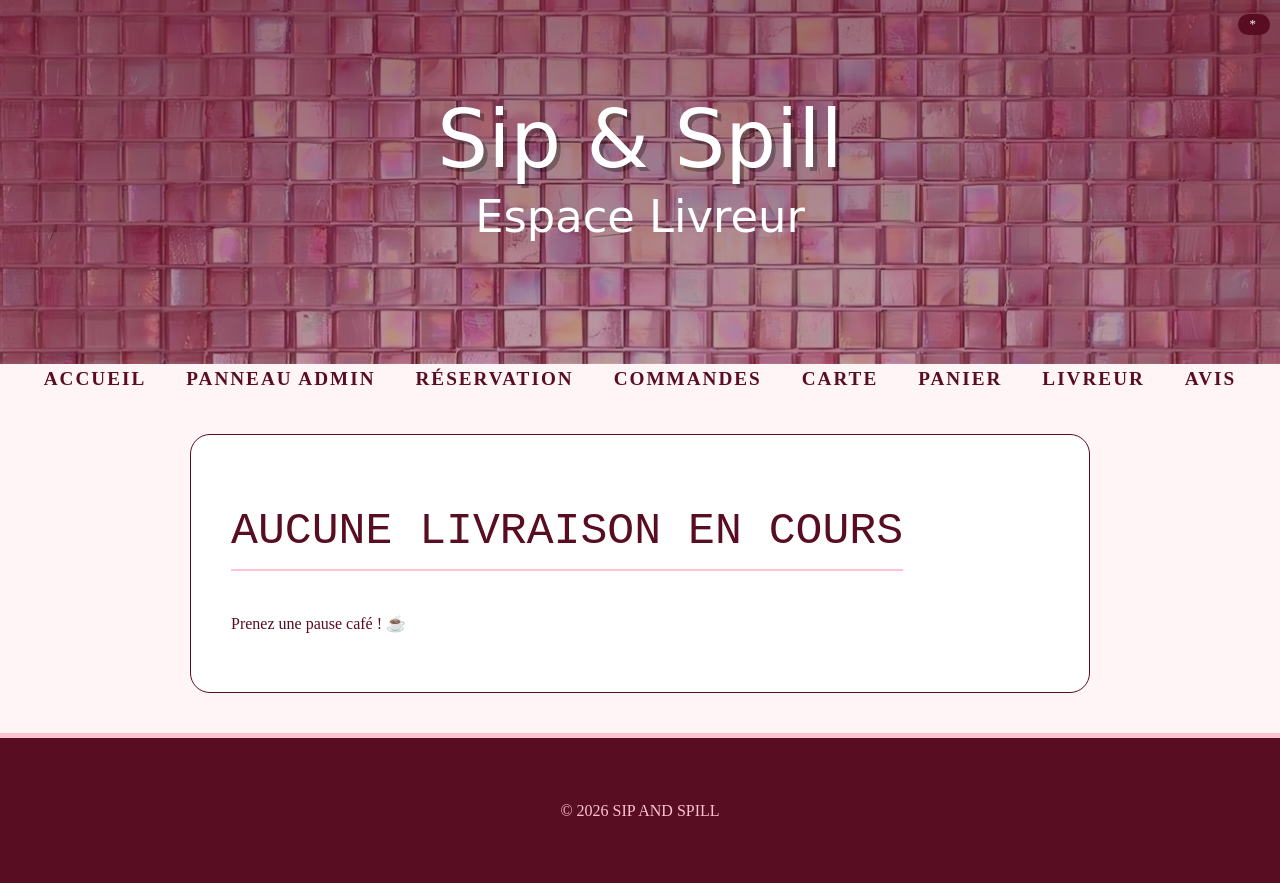
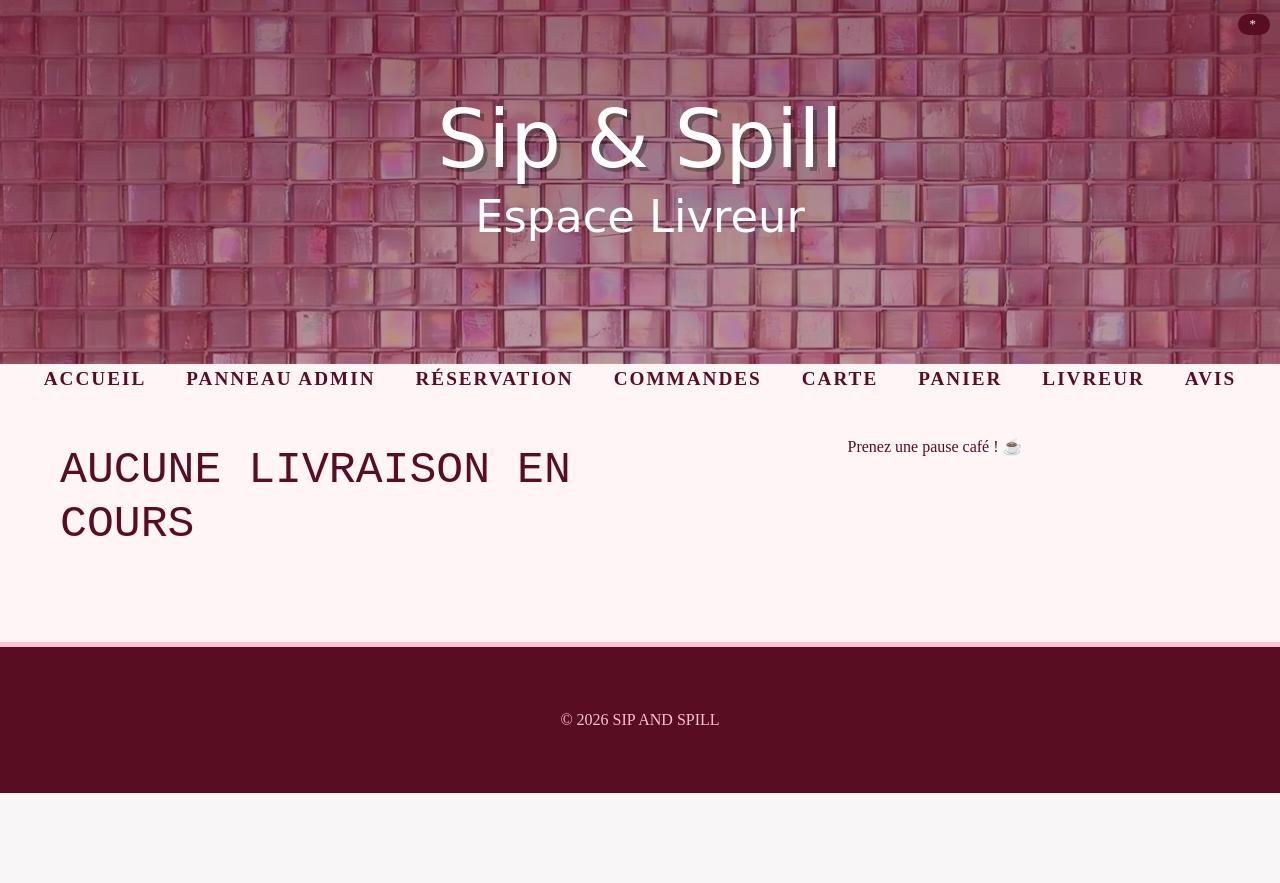
Before and after one commit to s6xtine/MEF1-A-2026, a PHP site: page /MEF1-A-2026/livraison.php in a window 1280 px wide. After the commit the page ends 793 px from the top, so only its background shows below. Run offline with PHP 8.4, Linux system fonts and the light colour scheme; the visitor is signed in with stand-in values (Sample User, id 1).

Commit message:
ok letq go

```diff
--- a/livraison.php
+++ b/livraison.php
@@ -3,7 +3,6 @@ session_start();
 
 $fichier_commandes = 'data/commandes.json';
 $commandes_en_livraison = [];
-
 
 $mon_nom_livreur = $_SESSION['prenom'] . " " . $_SESSION['nom'];
 
@@ -13,7 +12,6 @@ if (file_exists($fichier_commandes)) {
         $toutes_les_commandes = json_decode($contenu, true);
 
         foreach ($toutes_les_commandes as $cmd) {
-
             $est_pour_moi = isset($cmd['livreur']) && $cmd['livreur'] === $mon_nom_livreur;
 
             if ($cmd['statut'] === 'En livraison'  && $est_pour_moi) {
@@ -41,54 +39,53 @@ if (file_exists($fichier_commandes)) {
 
     <?php include 'nav.php'; ?>
 
-    <main class="admin-container">
+    <main class="main-livreur">
         <?php if (empty($commandes_en_livraison)): ?>
-            <h2 class="sub-titre text-center">Aucune livraison en cours</h2>
-            <p class="msg-vide text-center">Prenez une pause café ! ☕</p>
+            <h2 class="sub-titre">Aucune livraison en cours</h2>
+            <p class="msg-vide">Prenez une pause café ! ☕</p>
         <?php else: ?>
 
             <?php foreach ($commandes_en_livraison as $cmd): ?>
+                <div class="commande-livraison">
 
-                <h2 class="sub-titre text-center">Commande <?= htmlspecialchars($cmd['id_commande']) ?> à livrer</h2>
-                <p class="client-livraison text-center">Client : <?= htmlspecialchars($cmd['client']) ?></p>
+                    <h2 class="sub-titre">Commande <?= htmlspecialchars($cmd['id_commande']) ?></h2>
+                    <h2 ><?= htmlspecialchars($cmd['client']) ?></h2>
 
-                <section id="adresse-client" class="info-item text-center">
-                    <h3 class="sub-titre">Destination</h3>
-                    <p><?= htmlspecialchars($cmd['adresse'] ?? 'Adresse non renseignée') ?></p>
+                    <section class="info-item">
 
-                    <a href="https://maps.google.com/?q=<?= urlencode($cmd['adresse'] ?? '') ?>" target="_blank" class="bouton-xl-livreur">
+                        <p class="gros"><?= htmlspecialchars($cmd['adresse'] ?? 'Adresse non renseignée') ?></p>
+                        <a href="https://maps.google.com/?q=<?= urlencode($cmd['adresse'] ?? '') ?>" target="_blank" class="btn-gossip btn-small">
                             Itinéraire (Maps)
                         </a>
                     </section>
 
-                <section id="contact" class="info-item text-center">
-                    <h3 class="sub-titre">Contact Client</h3>
-                    <p>Téléphone : <?= htmlspecialchars($cmd['telephone'] ?? 'Non renseigné') ?></p>
-                    <a href="tel:<?= htmlspecialchars($cmd['telephone'] ?? '') ?>" class="btn-xl-livreur">Appeler le client</a>
+                    <section class="info-item">
+
+                        <p class="gros">Téléphone : <?= htmlspecialchars($cmd['telephone'] ?? 'Non renseigné') ?></p>
+                        <a href="tel:<?= htmlspecialchars($cmd['telephone'] ?? '') ?>" class="btn-gossip btm-small">Appeler le client</a>
                     </section>
 
-                <section id="instructions" class="info-item text-center">
-                    <h3 class="sub-titre">Contenu & Instructions</h3>
+                    <section id="instructions" class="info-item">
 
-                    <ul class="liste-articles-livraison">
+                        <ul>
                             <?php foreach ($cmd['articles'] as $article): ?>
-                            <li>🛒 <?= $article['quantite'] ?>x <?= htmlspecialchars($article['nom']) ?></li>
+                                <li><?= $article['quantite'] ?>x <?= htmlspecialchars($article['nom']) ?></li>
                             <?php endforeach; ?>
                         </ul>
-
                         <blockquote>"<?= htmlspecialchars($cmd['instructions'] ?? 'Aucune instruction particulière') ?>"</blockquote>
                     </section>
 
                     <form action="traitement/update_statut.php" method="POST" class="form-sans-boite">
                         <input type="hidden" name="id_commande" value="<?= $cmd['id_commande'] ?>">
                         <input type="hidden" name="nouveau_statut" value="Livrée">
-                    <button type="submit" id="valider-livraison" class="btn-gossip btn-xl-livreur ">Livraison terminée ✅</button>
+                        <button type="submit" id="valider-livraison" class="btn-gossip btn-large">Livraison terminée ✅</button>
                     </form>
-
-                <hr class="separateur-chic">
+                </div>
             <?php endforeach; ?>
 
         <?php endif; ?>
     </main>
 
     <?php include 'footer.php'; ?>
+</body>
+</html>
--- a/style.css
+++ b/style.css
@@ -189,7 +189,7 @@ a:hover {
     color: var(--bordeaux-chic);
     font-family: 'Courier New', monospace;
     text-transform: uppercase;
-    border-bottom: 2px solid var(--pink-mid);
+
     padding-bottom: 10px;
     margin: 30px 0 20px 0;
 }
@@ -795,7 +795,7 @@ tr:hover td {
    PAGES INTERNES : PROFIL, COMMANDES, LIVRAISON
    ========================================================================== */
 
-.admin-container, .profile-container, .panier-container {
+.panier-container {
     max-width: 900px;
     margin: 40px auto;
     padding: 40px;
@@ -842,11 +842,55 @@ blockquote {
     color: var(--bordeaux-chic);
 }
 
-.client-livraison { text-align: center; font-weight: bold; color: var(--red-gossip); }
+
 .liste-articles-livraison { list-style-type: none; padding: 0; text-align: center; margin-bottom: 15px; }
 .separateur-livraison { margin: 50px 0; border: 0; border-top: 1px dashed var(--pink-border); }
 .section-historique { margin-top: 40px; }
 
+.main-livreur {
+    display: grid;
+    grid-template-columns: 1fr 1fr; /* 2 colonnes de cubes côte à côte */
+    gap: 20px;
+    max-width: 1200px;
+    margin: 0 auto;
+    padding: 20px;
+}
+
+/* 2. Le gros rectangle (le cube) de chaque commande */
+.commande-livraison {
+    background-color: var(--white);
+    border: 3px solid var(--bordeaux-chic);
+    border-radius: 20px;
+    padding: 25px;
+    box-shadow: var(--shadow-soft);
+
+    /* Grille interne pour organiser le contenu de chaque commande */
+    display: grid;
+    grid-template-columns: 1fr 1fr;
+    gap: 15px;
+}
+
+/* 3. Ajustements des blocs à l'intérieur du cube */
+.commande-livraison h2,
+.commande-livraison #instructions,
+.commande-livraison form {
+    grid-column: span 2; /* Prennent toute la largeur de leur cube */
+}
+
+/* 4. Style de tes textes importants (Adresse & Tel) */
+.gros {
+    font-size: 1.4rem !important;
+    font-weight: bold;
+    color: var(--bordeaux-chic);
+    text-align: center;
+    margin-bottom: 10px;
+}
+
+/* 5. Taille normale pour les articles et instructions */
+.commande-livraison #instructions li {
+    font-size: 1rem;
+    font-weight: normal;
+}
 /* ==========================================================================
    FOOTER
    ========================================================================== */
```
Also changed, not shown: commandes.php (+5 -5 lines). Lines whose indentation alone changed are shown as unchanged.
